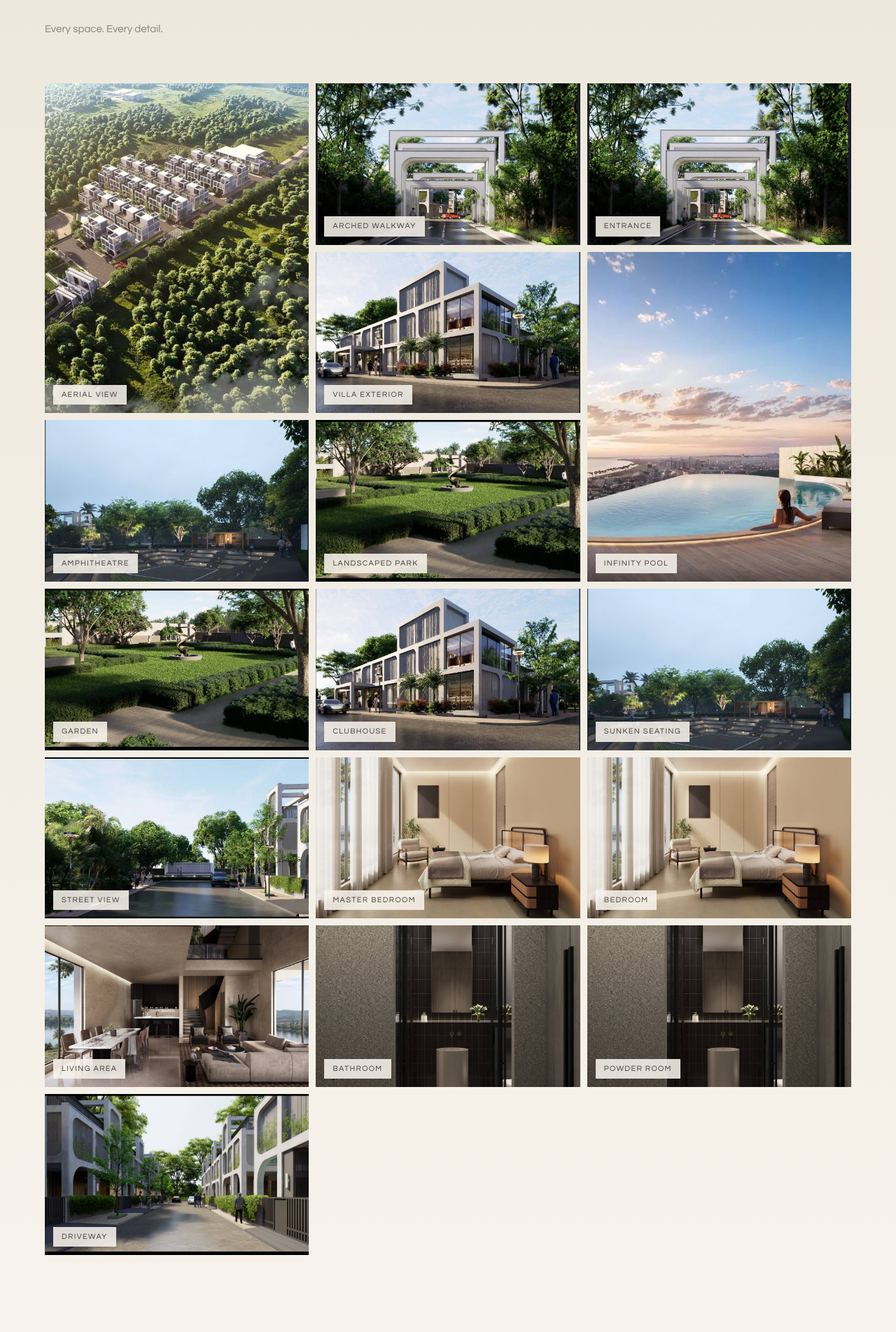
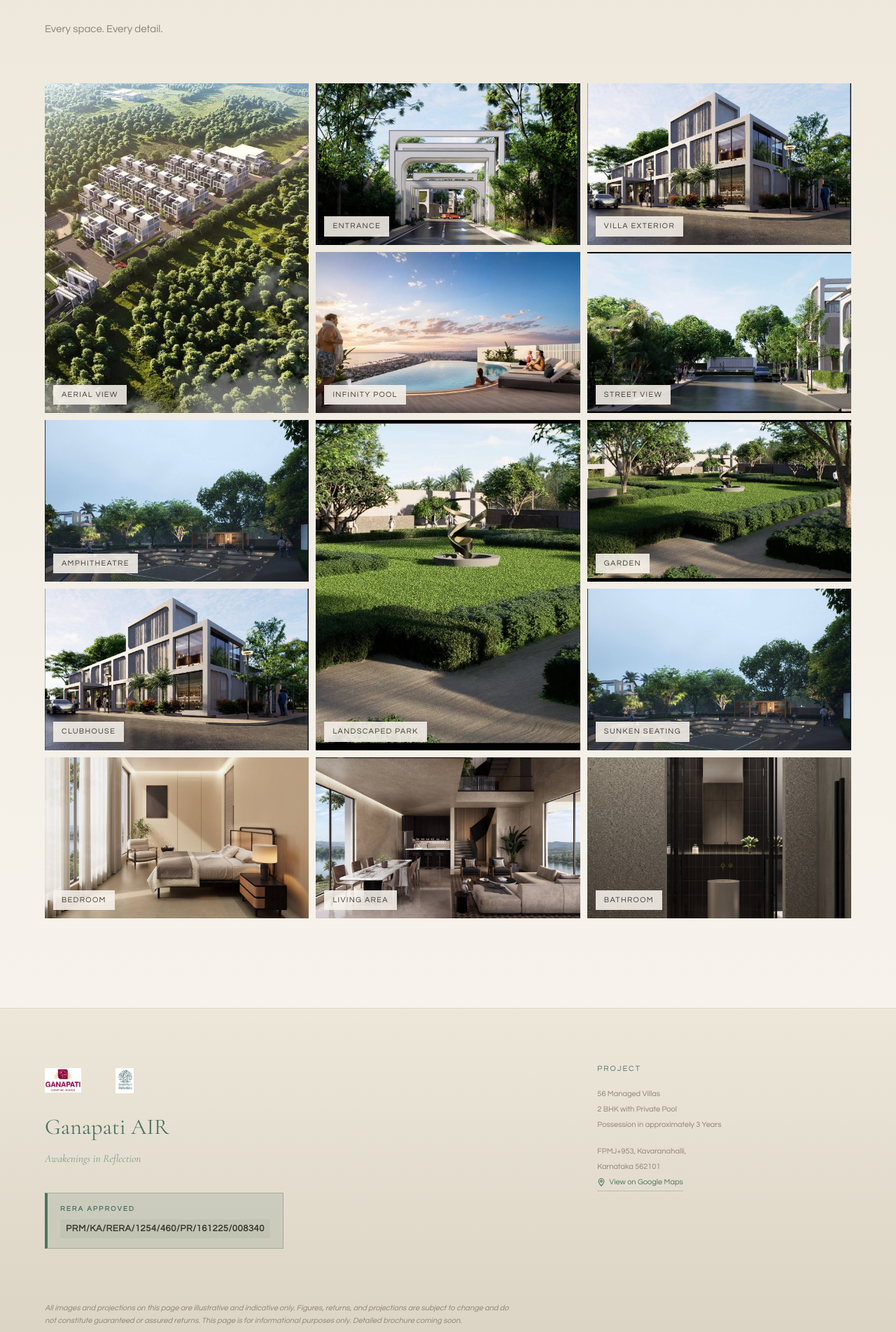
Before and after one commit to Abhi011999/ganapati-air-landing, a Next.js app: page / in a window 1280 px wide. Shown: the part 9117-11020 px from the top of the page at 70% size. Built offline with nearby package versions, Linux system fonts and the light colour scheme.

Commit message:
fix: gallery — 13 unique images, removed arched-walkway/master-bedroom/powder-room/driveway-2 duplicates, better grid span

```diff
--- a/app/globals.css
+++ b/app/globals.css
@@ -863,7 +863,7 @@ h1,h2,h3,h4,h5,h6 {
   min-height: 180px;
 }
 .gallery__item:first-child { grid-row: span 2; }
-.gallery__item:nth-child(5) { grid-row: span 2; }
+.gallery__item:nth-child(7) { grid-row: span 2; }
 .gallery__item img {
   width: 100%; height: 100%; object-fit: cover;
   transition: transform 0.8s var(--ease);
--- a/components/LandingPage.tsx
+++ b/components/LandingPage.tsx
@@ -71,25 +71,21 @@ function OpenSpaceChart() {
   );
 }
 
-/* ── 17 curated real project photos, zero duplicates ── */
+/* ── 13 curated unique photos ── */
 const galleryImages = [
   { src: "/images/project/aerial-villas.jpg",      label: "Aerial View" },
-  { src: "/images/project/arched-walkway.jpg",     label: "Arched Walkway" },
   { src: "/images/project/entrance-gate.jpg",      label: "Entrance" },
   { src: "/images/project/villa-exterior.jpg",     label: "Villa Exterior" },
   { src: "/images/project/rooftop-pool-2.jpg",     label: "Infinity Pool" },
+  { src: "/images/project/street-view-2.jpg",      label: "Street View" },
   { src: "/images/project/amphitheatre.jpg",       label: "Amphitheatre" },
   { src: "/images/project/park-sculpture.jpg",     label: "Landscaped Park" },
   { src: "/images/project/garden-landscape.jpg",   label: "Garden" },
   { src: "/images/project/clubhouse-exterior.jpg", label: "Clubhouse" },
   { src: "/images/project/sunken-seating.jpg",     label: "Sunken Seating" },
-  { src: "/images/project/street-view-2.jpg",      label: "Street View" },
-  { src: "/images/project/master-bedroom.jpg",     label: "Master Bedroom" },
   { src: "/images/project/bedroom-4.jpg",          label: "Bedroom" },
   { src: "/images/project/open-living.jpg",        label: "Living Area" },
   { src: "/images/project/bathroom.jpg",           label: "Bathroom" },
-  { src: "/images/project/powder-room.jpg",        label: "Powder Room" },
-  { src: "/images/project/driveway-2.jpg",         label: "Driveway" },
 ];
 
 export default function LandingPage() {
```
